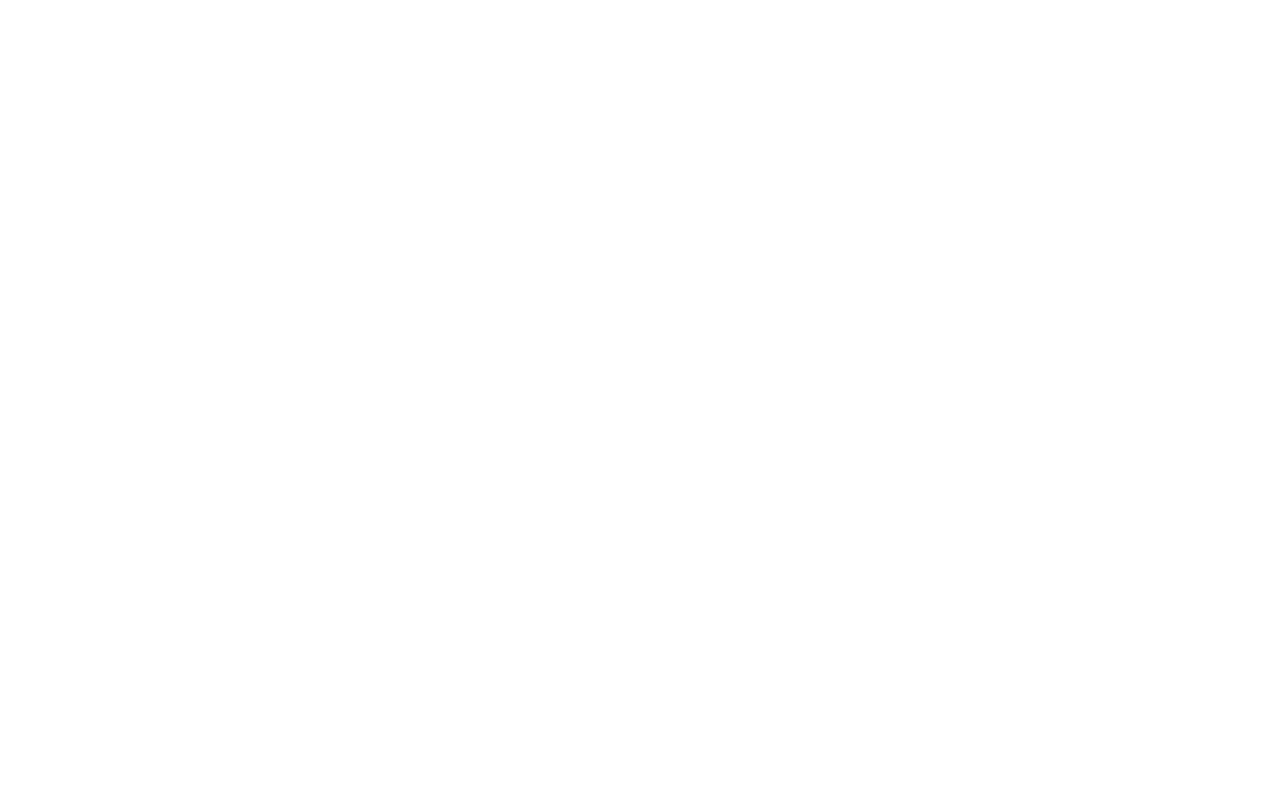
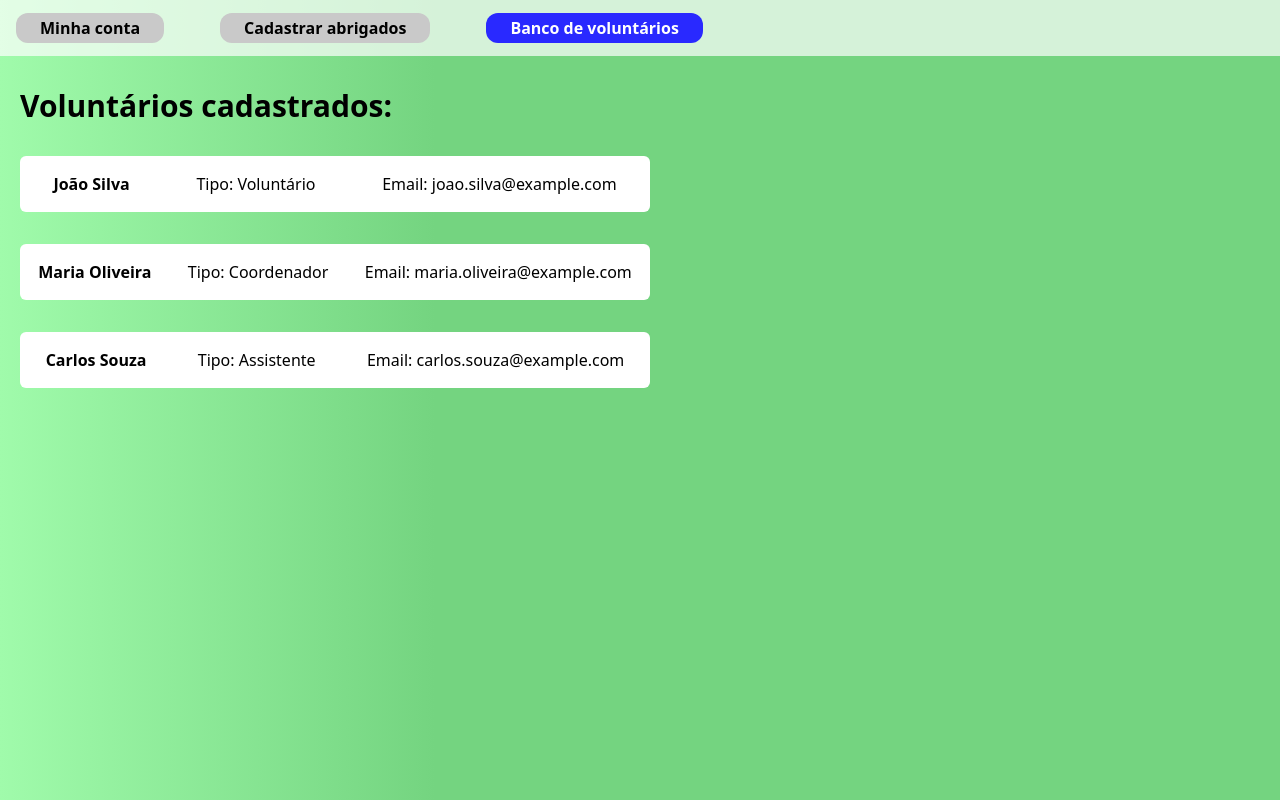
Before and after one commit to brendapc/hacktona-2024, a React (Vite) app in the folder frontend/: page /banco-de-voluntarios in a window 1280 px wide. Before the commit this address had no page. Built offline with nearby package versions, Linux system fonts and the light colour scheme.

Commit message:
feat: lista de voluntarios

```diff
--- a/frontend/src/App.jsx
+++ b/frontend/src/App.jsx
@@ -4,6 +4,7 @@
 import Abrigos from './pages/Shelter';
 import { ShelterProfile } from './pages/ShelterProfile/ShelterProfile';
 import { ShelteredForm } from './pages/ShelterProfile/ShelteredForm';
+import { VolunteerList } from './pages/ShelterProfile/VolunteerList';
 
 const App = () => {
   return (
@@ -15,6 +16,7 @@
           <Route path="/abrigos" element={<Abrigos />} />
           <Route path="/perfil-abrigo" element={<ShelterProfile />} />
           <Route path="/cadastro-abrigados" element={<ShelteredForm />} />
+          <Route path="/banco-de-voluntarios" element={<VolunteerList />} />
         </Routes>
       </div>
     </Router>
--- a/frontend/src/components/volunteerCard/VolunteerCard.jsx
+++ b/frontend/src/components/volunteerCard/VolunteerCard.jsx
@@ -1,8 +1,8 @@
-export default function VolunteerCard({name,tipe,email}){
-    return(
-        <div className="w-1/2 bg-white rounded-md h-14 flex justify-around items-center">
+export default function VolunteerCard({ name, type, email }) {
+    return (
+        <div className="w-1/2 bg-white rounded-md h-14 flex justify-around items-center mb-8">
             <p className="font-bold">{name}</p>
-            <p>Tipo: {tipe}</p>
+            <p>Tipo: {type}</p>
             <p>Email: {email}</p>
         </div>
     )
--- /dev/null
+++ b/frontend/src/pages/ShelterProfile/VolunteerList.jsx
@@ -0,0 +1,32 @@
+import VolunteerCard from "../../components/volunteerCard/VolunteerCard";
+import { ShelterHeader } from "../../components/ShelterHeader"
+
+
+export const VolunteerList = () => {
+
+    const mockVolunteers = [
+        { name: "João Silva", type: "Voluntário", email: "joao.silva@example.com" },
+        { name: "Maria Oliveira", type: "Coordenador", email: "maria.oliveira@example.com" },
+        { name: "Carlos Souza", type: "Assistente", email: "carlos.souza@example.com" }
+    ];
+
+    return (
+        <div className="bg-custom-gradient h-screen w-screen">
+            <ShelterHeader page={"volunteer-list"}/>
+            <div className="pt-8 ml-5">
+                <div>
+                    <h1 className="text-3xl font-bold mb-8">Voluntários cadastrados:</h1>
+                </div>
+                {mockVolunteers.map((volunteer, index) => (
+                    <VolunteerCard
+                        key={index}
+                        name={volunteer.name}
+                        type={volunteer.type}
+                        email={volunteer.email}
+                    />
+
+                ))}
+            </div>
+        </div>
+    )
+}
```
